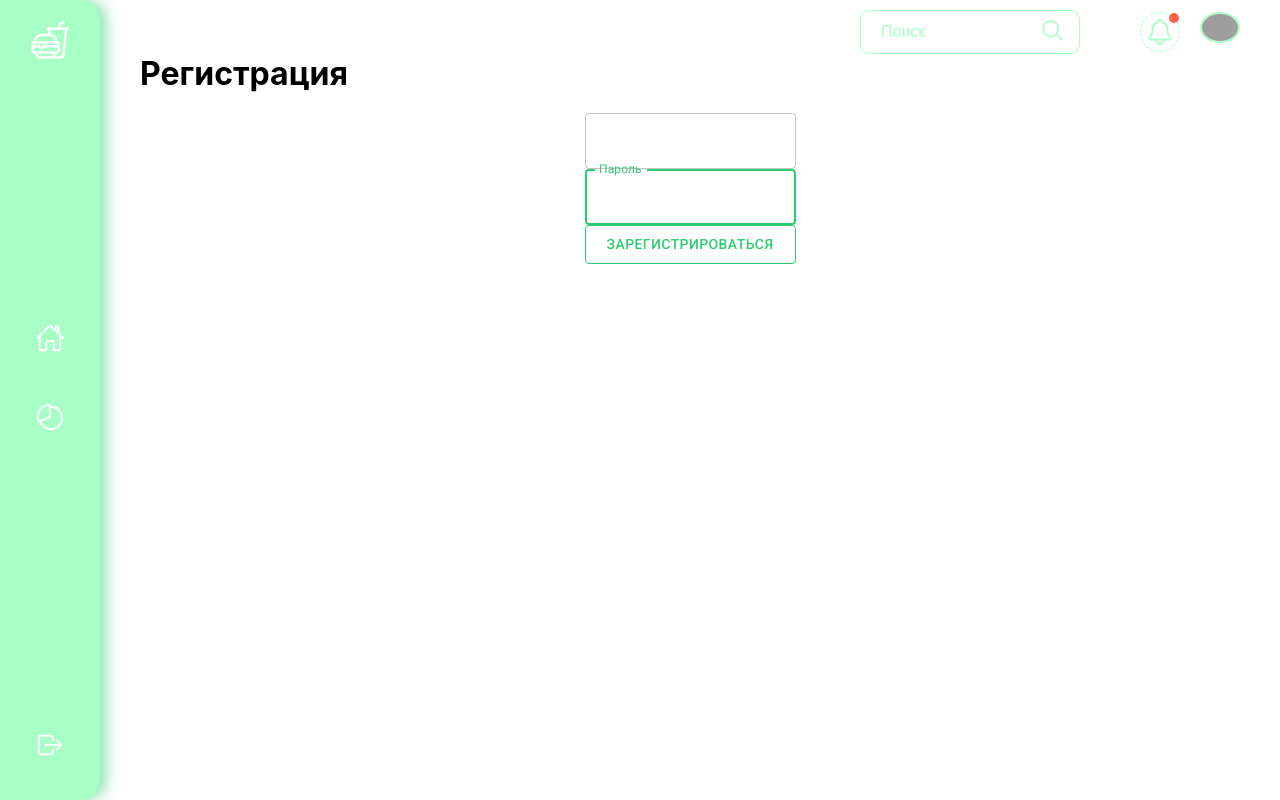
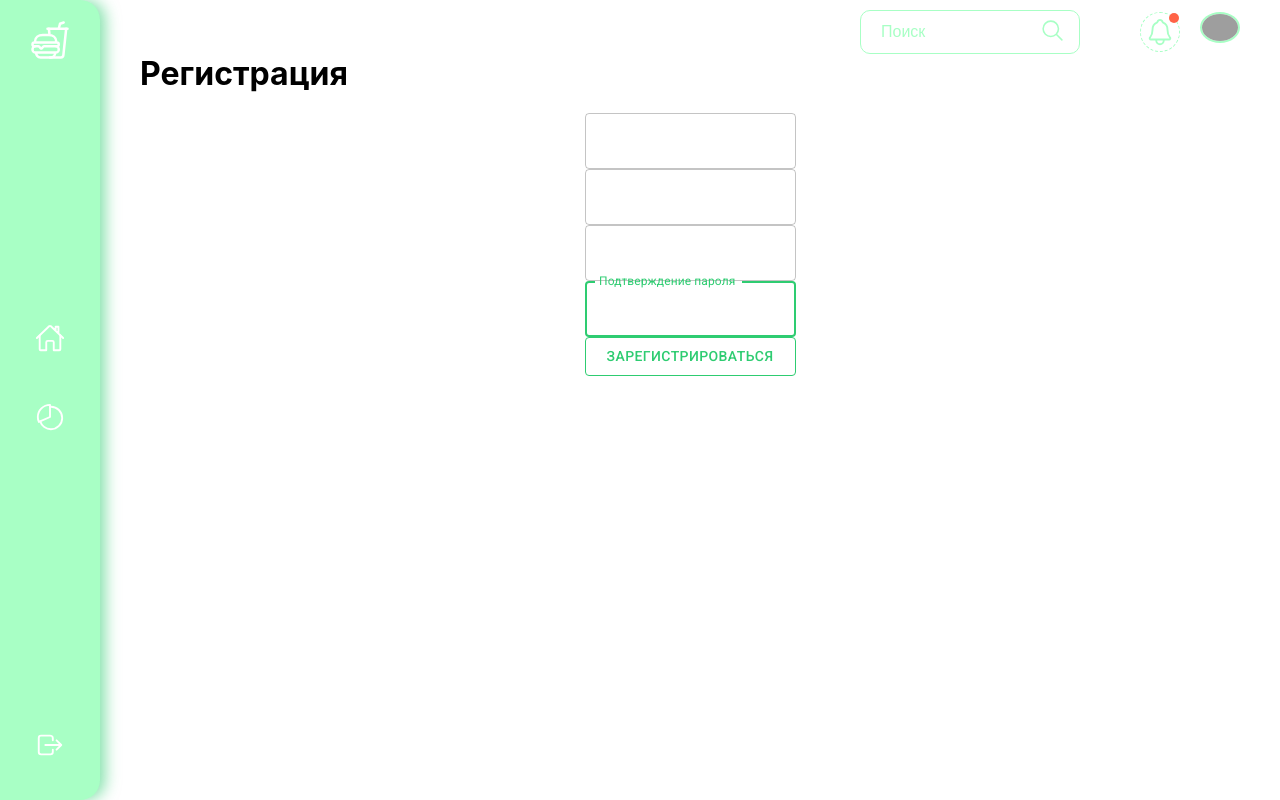
Before and after one commit to Daily-caloric-needs/web, a React (Create React App) app: page /registration in a window 1280 px wide. Built offline with nearby package versions, Linux system fonts and the light colour scheme; grey boxes are pictures that could not be loaded; what react-swipeable-views-utils would draw is missing.

Commit message:
правка регистрации

```diff
--- a/src/components/Registration/Registration.jsx
+++ b/src/components/Registration/Registration.jsx
@@ -35,11 +35,10 @@ export const Registration = () => {
    const [error, setIsError] = useState();
 
    const onSubmit = async (formData) => {
-      console.log(formData);
-
 		try {
 			const { data } = await axios.post('http://213.226.114.162/api/register', { ...formData });
-         if (data.message) {
+			console.log(data);
+			if (data) {
 				setIsSuccess(true);
 				reset();
 			} else {
@@ -61,6 +60,21 @@ export const Registration = () => {
       <div className="content__main">
          <form onSubmit={handleSubmit(onSubmit)}>
             <Grid container direction="column">
+               <TextField
+				label="Имя"
+				autoFocus
+				id="name"
+				{...register('name', {
+					required: 'required',
+					minLength: {
+						value: 4,
+						message: 'Минимальная длина пароля 4 символа',
+					},
+				})}
+				type="text"
+			/>
+			{errors.name && <span role="alert">{errors.name.message}</span>}
+
 			<TextField
 				label="Email"
 				autoFocus
@@ -89,7 +103,21 @@ export const Registration = () => {
 				})}
 				type="password"
 			/>
-               {errors.password && <span role="alert">{errors.password.message}</span>}
+
+			<TextField
+				label="Подтверждение пароля"
+				autoFocus
+				id="password_confirmation"
+				{...register('password_confirmation', {
+					required: 'required',
+					minLength: {
+						value: 5,
+						message: 'Минимальная длина пароля 5 символов',
+					},
+				})}
+				type="password"
+			/>
+			{errors.password_confirmation && <span role="alert">{errors.password_confirmation.message}</span>}
 
                <CssButton type="submit">Зарегистрироваться</CssButton>
 
```
Lines whose indentation alone changed are shown as unchanged.
